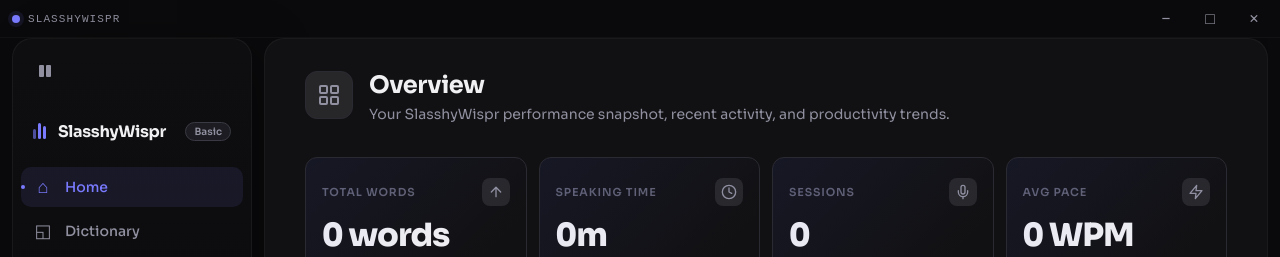
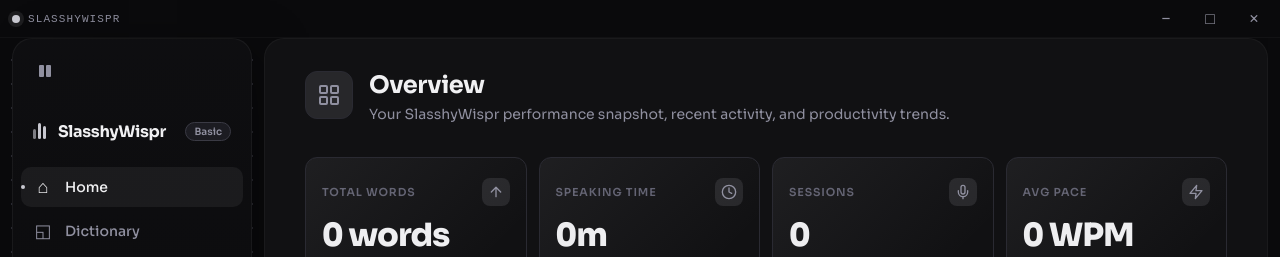
Before and after one commit to SlasshyOverhere/SlasshyWispr, a React (Vite) app: page / in a window 1280 px wide. Shown: the top 257 px of the page. Built offline with nearby package versions, Linux system fonts and the light colour scheme.

Commit message:
feat: implement premium dark monochromatic streaming aesthetic

```diff
--- a/src/style.css
+++ b/src/style.css
@@ -14,7 +14,7 @@
   --popover: 240 6% 7%;
   --popover-foreground: 0 0% 98%;
 
-  --primary: 235 86% 65%;         /* Rich Indigo/Blue Accent */
+  --primary: 240 5% 75%;           /* Neutral silver-gray */
   --primary-foreground: 0 0% 100%;
 
   --secondary: 240 4% 16%;
@@ -23,7 +23,7 @@
   --muted: 240 5% 20%;
   --muted-foreground: 240 5% 65%;
 
-  --accent: 235 86% 65%;
+  --accent: 240 5% 75%;
   --accent-foreground: 0 0% 100%;
 
   --destructive: 0 84% 60%;
@@ -61,9 +61,9 @@
   --text-secondary: #9090a0;
   --text-muted: #606070;
 
-  --accent: #7a7aff;
-  --accent-foreground: #ffffff;
-  --accent-muted: rgba(122, 122, 255, 0.15);
+  --accent: #c8c8d0;
+  --accent-foreground: #0a0a0c;
+  --accent-muted: rgba(200, 200, 208, 0.12);
 
   /* Typography Scale */
   --font-main: "Sora", "Inter", system-ui, sans-serif;
@@ -88,9 +88,9 @@
   --radius-container: 20px;
 
   /* Premium Shadows */
-  --shadow-card: 0 4px 12px rgba(0, 0, 0, 0.4), 0 0 1px rgba(255, 255, 255, 0.05) inset;
+  --shadow-card: 0 8px 32px rgba(0, 0, 0, 0.32);
   --shadow-modal: 0 12px 48px rgba(0, 0, 0, 0.6), 0 0 1px rgba(255, 255, 255, 0.1) inset;
-  --shadow-popover: 0 8px 32px rgba(0, 0, 0, 0.5);
+  --shadow-popover: 0 8px 32px rgba(0, 0, 0, 0.32);
 
   /* Layout */
   --titlebar-height: 38px;
@@ -110,7 +110,7 @@
   --text-secondary: hsl(var(--muted-foreground));
   --text-muted: hsl(var(--muted-foreground) / 0.7);
 
-  --accent: hsl(var(--primary));
+  --accent: #c8c8d0;
 }
 
 [hidden] {
@@ -131,7 +131,9 @@
   height: 100%;
   overflow: hidden;
   user-select: none;
-  background: var(--bg-app);
+  background-color: var(--bg-app);
+  background-image: radial-gradient(circle, #2a2a32 1px, transparent 1px);
+  background-size: 24px 24px;
   color: var(--text-primary);
   font-family: var(--font-main);
   font-size: 14px;
@@ -180,7 +182,7 @@
   height: 8px;
   border-radius: 50%;
   background: var(--accent);
-  box-shadow: 0 0 0 4px rgba(122, 122, 255, 0.1);
+  box-shadow: 0 0 0 4px rgba(200, 200, 208, 0.1);
 }
 
 .app-titlebar-name {
@@ -392,8 +394,8 @@
 }
 
 .nav-item.is-active {
-  background: rgba(122, 122, 255, 0.1);
-  color: var(--accent);
+  background: rgba(255, 255, 255, 0.06);
+  color: var(--text-primary);
 }
 
 .nav-item.is-active::before {
@@ -684,8 +686,8 @@
   align-items: center;
   justify-content: center;
   white-space: nowrap;
-  background: hsl(var(--primary));
-  color: hsl(var(--primary-foreground));
+  background: var(--accent);
+  color: var(--accent-foreground);
   border: 0;
   padding: 8px 16px;
   border-radius: var(--radius-button);
@@ -697,12 +699,12 @@
 }
 
 .dark-action:hover {
-  background: hsl(var(--primary) / 0.9);
+  background: #e0e0e8;
 }
 
 .dark-action:focus-visible {
   outline: none;
-  box-shadow: 0 0 0 2px hsl(var(--background)), 0 0 0 4px hsl(var(--ring));
+  box-shadow: 0 0 0 2px var(--bg-app), 0 0 0 4px var(--accent);
 }
 
 .dark-action:active {
@@ -752,7 +754,7 @@
 }
 
 .view-full-history:hover {
-  color: hsl(var(--primary));
+  color: var(--text-primary);
 }
 
 /* Activity Log */
@@ -893,7 +895,7 @@
 }
 
 .entry-action:hover {
-  color: hsl(var(--primary));
+  color: var(--text-primary);
 }
 
 .home-output-card {
@@ -1080,12 +1082,12 @@
   place-items: center;
   cursor: pointer;
   transition: all var(--transition-main);
-  box-shadow: 0 4px 12px rgba(122, 122, 255, 0.4);
+  box-shadow: 0 4px 12px rgba(0, 0, 0, 0.4);
 }
 
 .notes-mic-btn:hover {
   transform: scale(1.05);
-  box-shadow: 0 6px 16px rgba(122, 122, 255, 0.5);
+  box-shadow: 0 6px 16px rgba(0, 0, 0, 0.5);
 }
 
 .notes-mic-btn[data-stage="recording"] {
@@ -1093,9 +1095,9 @@
 }
 
 @keyframes pulse-recording {
-  0% { box-shadow: 0 0 0 0 rgba(122, 122, 255, 0.7); }
-  70% { box-shadow: 0 0 0 15px rgba(122, 122, 255, 0); }
-  100% { box-shadow: 0 0 0 0 rgba(122, 122, 255, 0); }
+  0% { box-shadow: 0 0 0 0 rgba(200, 200, 208, 0.5); }
+  70% { box-shadow: 0 0 0 15px rgba(200, 200, 208, 0); }
+  100% { box-shadow: 0 0 0 0 rgba(200, 200, 208, 0); }
 }
 
 .notes-list {
@@ -1184,8 +1186,8 @@
 }
 
 .settings-nav-item.is-active {
-  background: rgba(122, 122, 255, 0.1);
-  color: var(--accent);
+  background: rgba(255, 255, 255, 0.06);
+  color: var(--text-primary);
 }
 
 .settings-main {
@@ -1354,8 +1356,8 @@
 }
 
 .notice {
-  background: rgba(122, 122, 255, 0.05);
-  border: 1px solid rgba(122, 122, 255, 0.2);
+  background: rgba(255, 255, 255, 0.03);
+  border: 1px solid var(--border-subtle);
   color: var(--text-secondary);
   padding: 12px;
   border-radius: 8px;
@@ -1387,9 +1389,9 @@
   border: 1px solid var(--border-subtle);
 }
 
-.status-pill[data-stage="recording"] { color: #ff4444; border-color: #ff4444; }
-.status-pill[data-stage="processing"] { color: var(--accent); border-color: var(--accent); }
-.status-pill[data-stage="speaking"] { color: #00ee88; border-color: #00ee88; }
+.status-pill[data-stage="recording"] { color: var(--text-primary); border-color: var(--border-strong); }
+.status-pill[data-stage="processing"] { color: var(--text-secondary); border-color: var(--border-subtle); }
+.status-pill[data-stage="speaking"] { color: var(--accent); border-color: var(--accent); }
 
 .latency-grid {
   display: grid;
@@ -1499,7 +1501,7 @@
 }
 
 .dark-action:hover {
-  box-shadow: 0 4px 12px rgba(122, 122, 255, 0.3);
+  box-shadow: 0 4px 12px rgba(0, 0, 0, 0.3);
 }
 
 /* Skeleton Loading Shimmer */
@@ -1665,7 +1667,7 @@
 .empty-state-action {
   margin-top: var(--space-4);
   background: var(--accent);
-  color: white;
+  color: var(--accent-foreground);
   border: 0;
   padding: 10px 20px;
   border-radius: var(--radius-button);
@@ -1676,7 +1678,7 @@
 
 .empty-state-action:hover {
   transform: translateY(-1px);
-  box-shadow: 0 4px 12px var(--accent-muted);
+  box-shadow: 0 8px 24px rgba(0, 0, 0, 0.3);
 }
 
 /* Final Polish and Animations */
```
